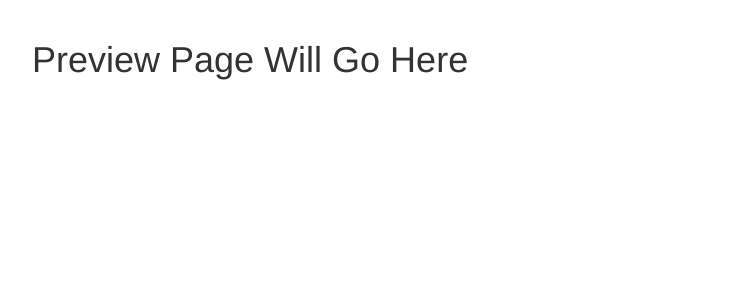
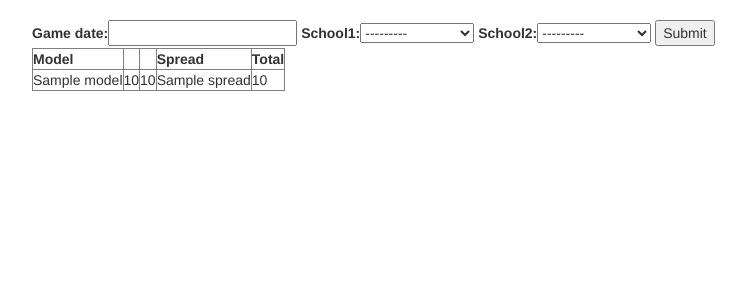
Before and after one commit to ccurvey/peaches, a Django app: template hoops/games/templates/preview.html in a window 1280 px wide. Shown: the part 51-351 px from the top of the page, without its empty margins (38-784 px from the left). Run offline with Django 3.2, Linux system fonts and the light colour scheme; tables that the repository leaves empty hold one stand-in row (values such as "Sample post"); the template is opened without the code that fills it: values that come from a table or form of the project are taken from there, most other values are stand-ins (such as "Sample title", 1, 10 or a date in 2020); some libraries are stand-ins or nearby versions.

Commit message:
added preview page

```diff
--- a/hoops/games/models.py
+++ b/hoops/games/models.py
@@ -34,6 +34,16 @@
     def __unicode__(self):
         return u"%s-%s" % (self.school.abbrev, self.season.year)
 
+    def get_ordered_games(self):
+        return self.game_set.order_by("-game_date")
+    ordered_games = property(get_ordered_games)
+
+    def get_prior_game(self, game_date):
+        try:
+            return self.ordered_games.filter(game_date__lt=game_date)[0]
+        except IndexError:
+            return None
+
 class Game(models.Model):
     """a match between two teams.  Note that a single game in the real
     world will have two records in this table -- one for home/away, and
--- a/hoops/games/sql/loadem.sql
+++ b/hoops/games/sql/loadem.sql
@@ -697,4 +697,4 @@
 join games_team ot on os.abbrev = ot.school_id
                   and s.year = ot.season_id
 join games_team t on r.abbrev = t.school_id
-                 and s.year = t.season_id
+                 and s.year = t.season_id;
--- a/hoops/games/templates/preview.html
+++ b/hoops/games/templates/preview.html
@@ -3,5 +3,30 @@
 {% block title %}Game Preview{% endblock title %}
 
 {% block content %}
-  <h1>Preview Page Will Go Here</h1>
+  <form method="POST">
+    {% csrf_token %}
+    {{ form }}
+    <input type="submit">
+  </form>
+
+  <table border="1">
+    <thead>
+      <th>Model</th>
+      <th>{{team1.school.name}}</th>
+      <th>{{team2.school.name}}</th>
+      <th>Spread</th>
+      <th>Total</th>
+    </thead>
+    <tbody>
+      {% for model in models %}
+        <tr>
+          <td>{{model.name}}</td>
+          <td>{{model.team1_score}}</td>
+          <td>{{model.team2_score}}</td>
+          <td>{{model.spread}}</td>
+          <td>{{model.total}}</td>
+        </tr>
+      {% endfor %}
+    </tbody>
+  </table>
 {% endblock content %}
--- a/hoops/games/views/preview.py
+++ b/hoops/games/views/preview.py
@@ -1,5 +1,110 @@
 from django.shortcuts import render
+from django import forms
+
+from games.models import Team, School, Season
+
+class MatchupForm(forms.Form):
+    game_date = forms.DateField()
+    school1 = forms.ModelChoiceField(queryset=School.objects.order_by("abbrev"))
+    school2 = forms.ModelChoiceField(queryset=School.objects.order_by("abbrev"))
+
+class PredictionModel(object):
+    def __init__(self, team1, team2, game_date):
+        self.team1 = team1
+        self.team2 = team2
+        self.game_date = game_date
+
+    def get_name(self):
+        try:
+            return self.MODEL_NAME
+        except AttributeError:
+            return self.__class__.__name__
+    name = property(get_name)
+
+    def get_spread(self):
+        return self.team2_score - self.team1_score
+    spread = property(get_spread)
+
+    def get_total(self):
+        return self.team1_score + self.team2_score
+    total = property(get_total)
+
+class ReturnToMean(PredictionModel):
+    """Assumes that both teams will score the average of their score
+       from the prior game and the amount allowed by the other team's
+       opponent in the prior game"""
+    def get_team1_score(self):
+        team1_for = self.team1.get_prior_game(self.game_date).points_for
+        team2_against = self.team2.get_prior_game(self.game_date).points_against
+
+        return (team1_for + team2_against) / 2
+    team1_score = property(get_team1_score)
+
+    def get_team2_score(self):
+        team1_against = self.team1.get_prior_game(self.game_date).points_against
+        team2_for = self.team2.get_prior_game(self.game_date).points_for
+
+        return (team2_for + team1_against) / 2
+    team2_score = property(get_team2_score)
+
+class PointsPerPosession(PredictionModel):
+    """Assumes that both teams will keep the same points-per-posession
+    averages but that the number of posessions will be the average of the
+    number of posessions in the last game for each team"""
+    def get_team1_score(self):
+        import wingdbstub
+
+        team1_prior_game = self.team1.get_prior_game(self.game_date)
+        team1_posessions = team1_prior_game.posessions
+        team1_ppp = team1_prior_game.offensive_points_per_posession
+
+        team2_prior_game = self.team2.get_prior_game(self.game_date)
+        team2_posessions = team2_prior_game.posessions
+        #team2_ppp = team2_prior_game.offensive_points_per_posession
+
+        expected_posessions = (team1_posessions + team2_posessions) / 2
+        return team1_ppp * expected_posessions
+    team1_score = property(get_team1_score)
+
+    def get_team2_score(self):
+        team1_prior_game = self.team1.get_prior_game(self.game_date)
+        team1_posessions = team1_prior_game.posessions
+        #team1_ppp = team1_prior_game.offensive_points_per_posession
+
+        team2_prior_game = self.team2.get_prior_game(self.game_date)
+        team2_posessions = team2_prior_game.posessions
+        team2_ppp = team2_prior_game.offensive_points_per_posession
+
+        expected_posessions = (team1_posessions + team2_posessions) / 2
+        return team2_ppp * expected_posessions
+    team2_score = property(get_team2_score)
 
 # Create your views here.
 def preview(request):
-    return render(request, "preview.html")
+    if request.REQUEST.has_key("school1"):
+        form = MatchupForm(request.POST)
+
+        if form.is_valid():
+            season = Season.objects.get(
+                start_date__lte = form.cleaned_data['game_date'],
+                end_date__gte = form.cleaned_data['game_date'])
+
+            team1 = Team.objects.get(
+                school=form.cleaned_data['school1'], season=season)
+            team2 = Team.objects.get(
+                school=form.cleaned_data['school2'], season=season)
+            game_date = form.cleaned_data['game_date']
+
+            import wingdbstub
+            rtm = ReturnToMean(team1, team2, game_date)
+            ppp = PointsPerPosession(team1, team2, game_date)
+
+            import wingdbstub
+
+            return render(request, "preview.html",
+                          {"form" : form,  "team1" : team1, "team2" : team2,
+                           "models" : (rtm, ppp)})
+    else:
+        form = MatchupForm()
+
+    return render(request, "preview.html", {"form" : form})
--- a/hoops/hoops/settings/chris.py
+++ b/hoops/hoops/settings/chris.py
@@ -1 +1,4 @@
 from base import *
+
+TEMPLATE_DIRS = ('/home/chris/peaches/hoops/hoops/templates',)
+TEMPLATE_DEBUG=True
--- a/hoops/hoops/urls.py
+++ b/hoops/hoops/urls.py
@@ -6,5 +6,6 @@
     # url(r'^$', 'hoops.views.home', name='home'),
     # url(r'^blog/', include('blog.urls')),
 
+    url(r'^games/', include('games.urls')),
     url(r'^admin/', include(admin.site.urls)),
 )
```
Also changed, not shown: hoops/games/templates/history.html (+6 -1 lines), hoops/games/views/history.py (+7 -20 lines).
